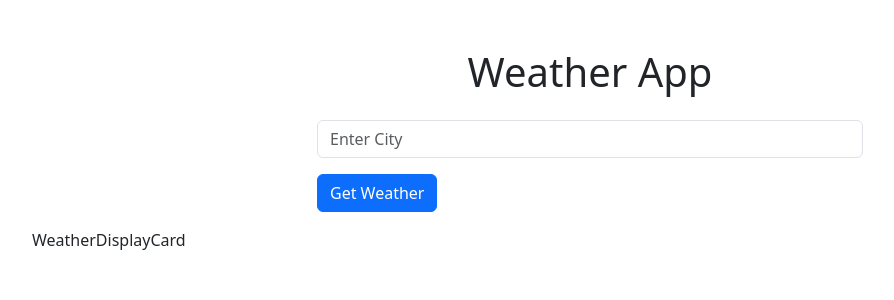
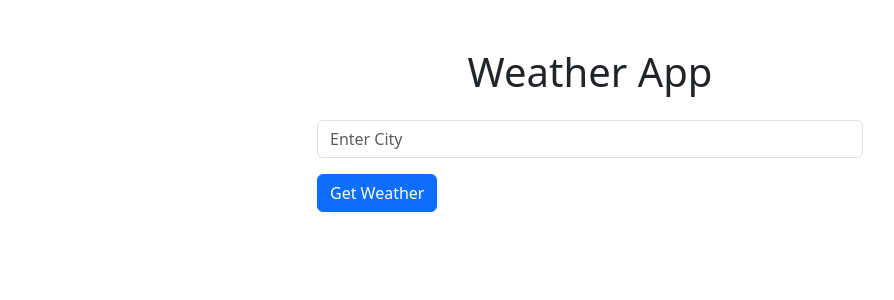
Before and after one commit to Pav85/react-weather-app, a React (Create React App) app: page / in a window 1280 px wide. Shown: the top 300 px of the page, without its empty margins (50-944 px from the left). Built offline with nearby package versions, Linux system fonts and the light colour scheme; no server answers.

Commit message:
Update App.js

```diff
--- a/src/App.js
+++ b/src/App.js
@@ -5,6 +5,10 @@ import WeatherDisplayCard from "./components/WeatherDisplayCard";
 
 function App() {
   const [city, setCity] = useState("");
+  const [weather, setWeather] = useState(null);
+  const [loading, setLoading] = useState(false);
+  const [error, setError] = useState(null);
+
   const API_KEY = process.env.REACT_APP_WEATHER_API_KEY;
 
   const getWeather = async (e) => {
@@ -32,7 +36,7 @@ function App() {
           </Form>
         </Col>
       </Row>
-      <WeatherDisplayCard />
+      {weather && <WeatherDisplayCard weather={weather} />}
     </Container>
   );
 }
```
